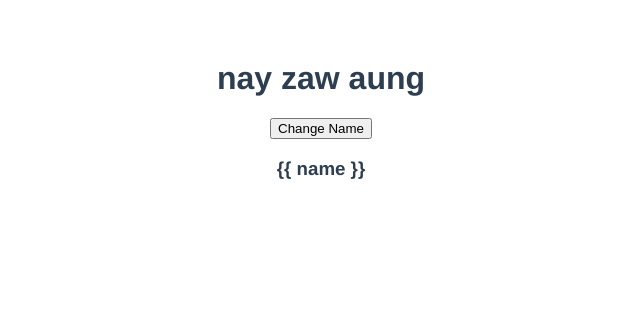
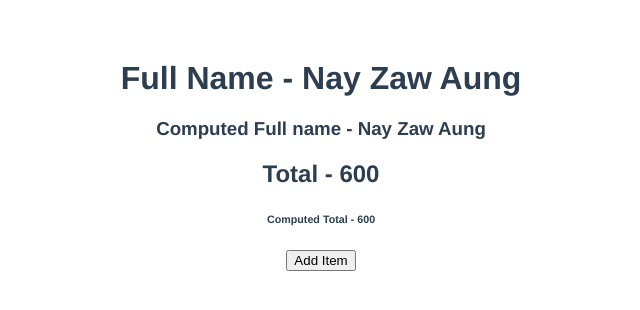
Before and after one commit to nayzawaungnza/hello-world, a Vue app: page / in a window 1280 px wide. Shown: the top 310 px of the page, without its empty margins (319-959 px from the left). Built offline with nearby package versions, Linux system fonts and the light colour scheme.

Commit message:
Computed Properties

```diff
--- a/src/App.vue
+++ b/src/App.vue
@@ -1,8 +1,12 @@
 <template>
    <div>
-    <h1 v-once>{{ name }}</h1>
-    <button @click="name='Thinzar'">Change Name</button>
-    <h3 v-pre>{{ name }}</h3>
+    <h1>Full Name - {{ firstName }} {{ lastName }}</h1>
+    <h3>Computed Full name - {{ fullName }}</h3>
+    <h2>Total - {{ items.reduce((total,current)=>(total = total + current.price),0) }}</h2>
+
+    <h6>Computed Total - {{ total }}</h6>
+
+    <button @click="items.push({id:4,title:'PC',price:400})">Add Item</button>
    </div>
 </template>
 
@@ -11,12 +15,38 @@ export default {
   name: 'App',
   data(){
     return{
-      name:'nay zaw aung',
+      firstName:'Nay Zaw',
+      lastName: 'Aung',
+      items:[
+          {
+            id:1,
+            title:'TV',
+            price:100,
+          },
+          {
+            id:2,
+            title:'Phone',
+            price:200,
+          },
+          {
+            id:3,
+            title:'Laptop',
+            price:300,
+          },
+      ],
     }
   },
 methods:{
 
 },
+computed:{
+  fullName(){
+    return `${this.firstName} ${this.lastName}`
+  },
+  total(){
+    return this.items.reduce((total,current)=>(total = total + current.price),0)
+  }
+}
 }
 </script>
 
```
